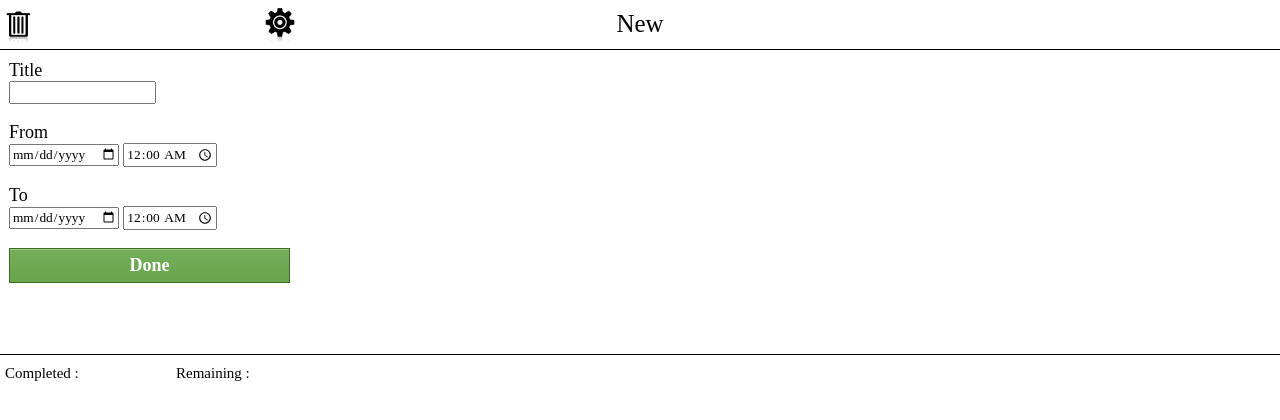
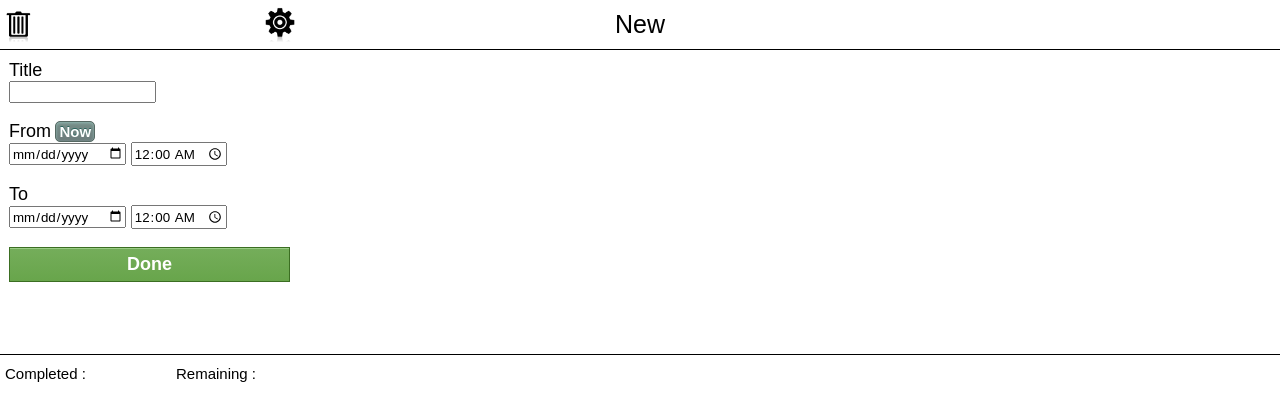
Before and after one commit to reetawwsum/Progress-Pie, a browser extension: page index.html in a window 1280 px wide. Drawn offline with Linux system fonts and the light colour scheme.

Commit message:
Now button feature added

```diff
--- a/css/style.css
+++ b/css/style.css
@@ -1,5 +1,5 @@
 * {
-	font-family: "Times New Roman";
+	font-family: "Arial";
 }
 
 body {
@@ -108,3 +108,44 @@ section span {
 	position:relative;
 	top:1px;
 }
+
+.now {
+	-moz-box-shadow:inset 0px 1px 3px 0px #91b8b3;
+	-webkit-box-shadow:inset 0px 1px 3px 0px #91b8b3;
+	box-shadow:inset 0px 1px 3px 0px #91b8b3;
+	background:-webkit-gradient(linear, left top, left bottom, color-stop(0.05, #768d87), color-stop(1, #6c7c7c));
+	background:-moz-linear-gradient(top, #768d87 5%, #6c7c7c 100%);
+	background:-webkit-linear-gradient(top, #768d87 5%, #6c7c7c 100%);
+	background:-o-linear-gradient(top, #768d87 5%, #6c7c7c 100%);
+	background:-ms-linear-gradient(top, #768d87 5%, #6c7c7c 100%);
+	background:linear-gradient(to bottom, #768d87 5%, #6c7c7c 100%);
+	filter:progid:DXImageTransform.Microsoft.gradient(startColorstr='#768d87', endColorstr='#6c7c7c',GradientType=0);
+	background-color:#768d87;
+	-moz-border-radius:5px;
+	-webkit-border-radius:5px;
+	border-radius:5px;
+	border:1px solid #566963;
+	display:inline-block;
+	cursor:pointer;
+	color:#ffffff;
+	font-family:arial;
+	font-size:15px;
+	font-weight:bold;
+	padding:1px 3px;
+	text-decoration:none;
+	text-shadow:0px -1px 0px #2b665e;
+}
+.now:hover {
+	background:-webkit-gradient(linear, left top, left bottom, color-stop(0.05, #6c7c7c), color-stop(1, #768d87));
+	background:-moz-linear-gradient(top, #6c7c7c 5%, #768d87 100%);
+	background:-webkit-linear-gradient(top, #6c7c7c 5%, #768d87 100%);
+	background:-o-linear-gradient(top, #6c7c7c 5%, #768d87 100%);
+	background:-ms-linear-gradient(top, #6c7c7c 5%, #768d87 100%);
+	background:linear-gradient(to bottom, #6c7c7c 5%, #768d87 100%);
+	filter:progid:DXImageTransform.Microsoft.gradient(startColorstr='#6c7c7c', endColorstr='#768d87',GradientType=0);
+	background-color:#6c7c7c;
+}
+.now:active {
+	position:relative;
+	top:1px;
+}
--- a/index.html
+++ b/index.html
@@ -18,7 +18,7 @@
 			<div>
 				<span>Title</span><br>
 				<input type="text" id="title" maxlength="15" style="padding: 1px 1px 2px 2px; width: 140px"><br><br>
-				<span>From</span><br>
+				<span>From</span> <a href="#" class="now">Now</a><br>
 				<input type="date" id="from_date">
 				<input type="time" id="from_time" value="00:00"><br><br>
 				<span>To</span><br>
--- a/js/controller.js
+++ b/js/controller.js
@@ -138,4 +138,18 @@ $(document).ready(function(){
 		var data = [newHeading, fromDate, fromTime, toDate, toTime];
 		chrome.storage.sync.set({'data': data});
 	}
+
+	//Now button
+	$(".now").click(function(){
+		var d = new Date();
+		date = d.getDate();
+		month = d.getMonth()+1;
+		year = d.getFullYear();
+		hour = d.getHours();
+		minutes = d.getMinutes();
+		var todayDate = year + "-" + month + "-" + date;
+		var currentTime = hour + ":" + minutes;
+		$("#from_date").val(todayDate);
+		$("#from_time").val(currentTime);
+	});
 });
```
